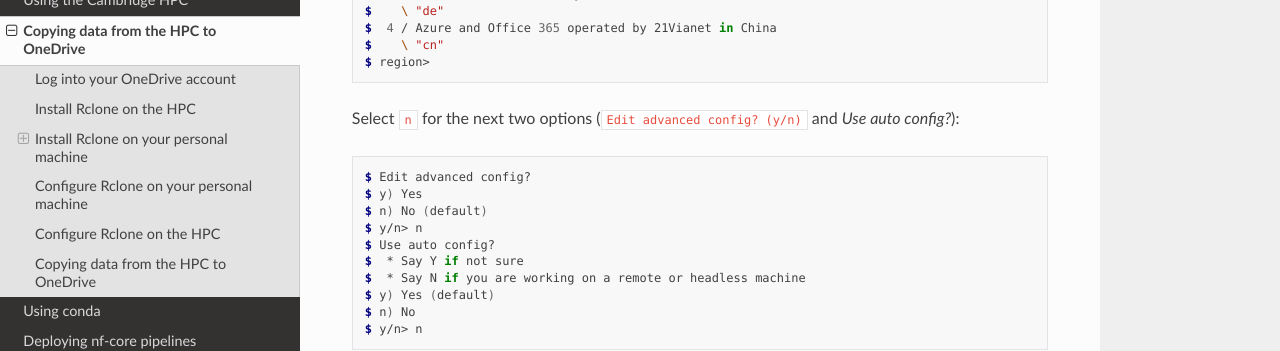
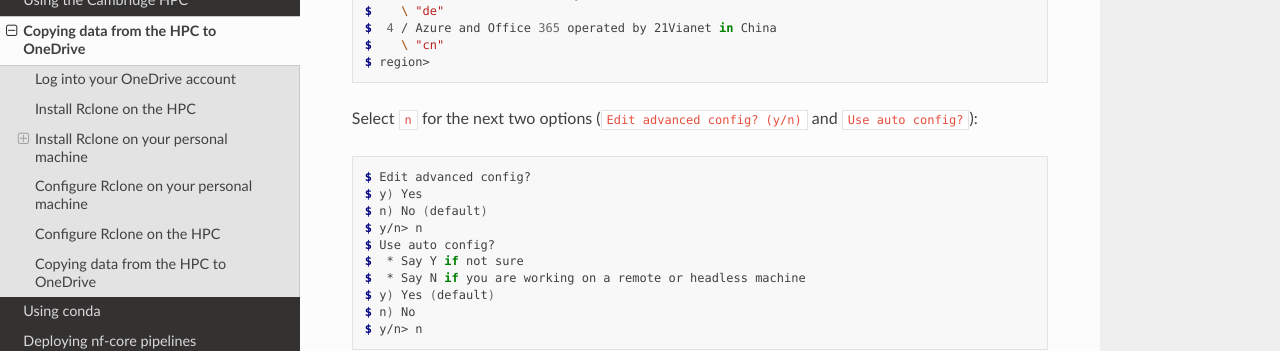
Before and after one commit to pathgenevocam/readthedocs, a Sphinx documentation site: the page built from docs/source/onedrive.rst, in a window 1280 px wide and 900 px high, scrolled down 2322 px. Shown: the part 149-500 px from the top of the window. Built offline with Sphinx 7.4.7 and the Read the Docs theme 2.0.0, drawn with Linux system fonts in a browser that asks for light colours.

```diff
--- a/docs/source/onedrive.rst
+++ b/docs/source/onedrive.rst
@@ -124,7 +124,7 @@ You will be given a number of different storage type options. Select ``27`` for
    $    \ "cn"
    $ region>
 
-Select ``n`` for the next two options (``Edit advanced config? (y/n)`` and `Use auto config?`):
+Select ``n`` for the next two options (``Edit advanced config? (y/n)`` and ``Use auto config?``):
 
 .. code-block:: console
 
```
